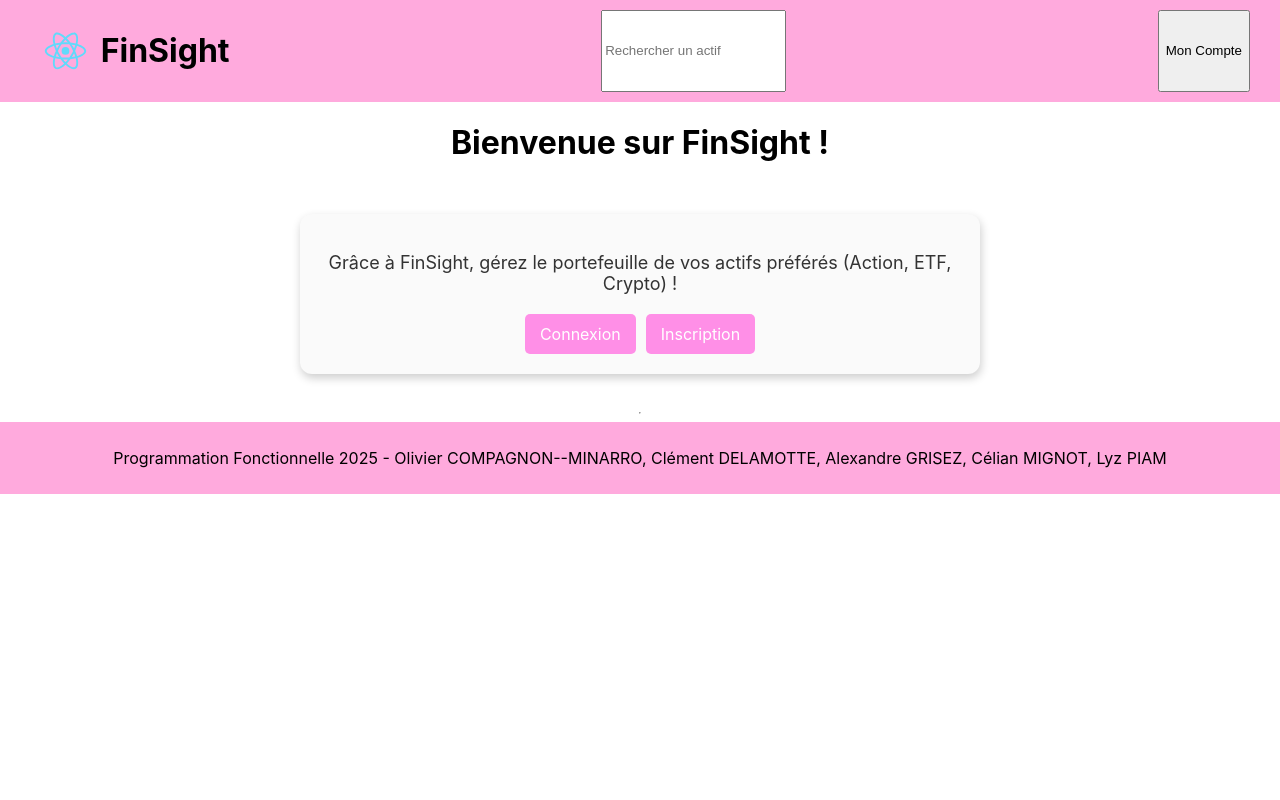
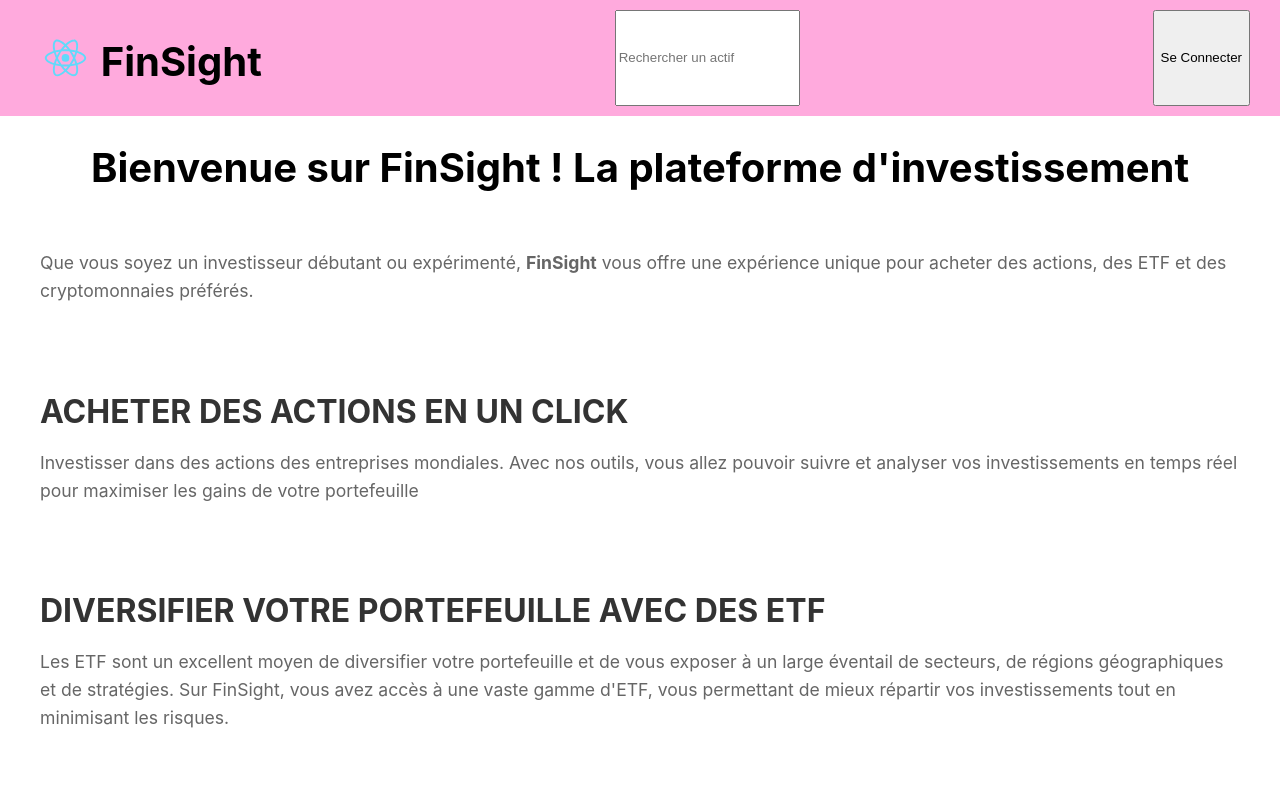
Before and after one commit to alexandregrisez/ProjetAKKA, a React (Create React App) app in the folder frontend/: page / in a window 1280 px wide. Shown: the top 800 px of the page. Built offline with nearby package versions, Linux system fonts and the light colour scheme.

Commit message:
AJout présentation de la page d'accueil avec mise en page

```diff
--- a/frontend/src/components/Header.js
+++ b/frontend/src/components/Header.js
@@ -2,9 +2,17 @@ import { useNavigate } from "react-router-dom";
 import SearchBar from "./SearchBar";
 import "../styles/Header.css";
 import logo from "../logo.svg";
+import { useEffect, useState } from "react";
 
 const Header = () => {
     const navigate = useNavigate();
+    const [isAuthenticated, setIsAuthenticated] = useState(false);
+
+    useEffect(() => {
+        const token = localStorage.getItem("token");
+        //Convertion en booléen
+        setIsAuthenticated(!!token);
+    }, []);
 
     return (
         <header className="header">
@@ -13,7 +21,9 @@ const Header = () => {
                 <h1>FinSight</h1>
             </div>
             <SearchBar />
-            <button>Mon Compte</button>
+            <button onClick={() => navigate(isAuthenticated ? "/signed-in" : "/signin")}>
+                {isAuthenticated ? "Mon Profil" : "Se Connecter"}
+            </button>
         </header>
     );
 };
--- a/frontend/src/pages/HomePage.js
+++ b/frontend/src/pages/HomePage.js
@@ -8,17 +8,27 @@ const HomePage = ()=> {
         <>
             <Header/>
             <main className="main">
-                <h1>Bienvenue sur FinSight !</h1>
-                <div className="auth-box">
-                    <p style={{ textAlign: "center" }}>Grâce à FinSight, gérez le portefeuille de vos actifs préférés (Action, ETF, Crypto) !</p>
-                    <div className="auth-links">
-                        <Link to="/signin" className="btn">Connexion</Link>
-                        <Link to="/signup" className="btn">Inscription</Link>
-                    </div>
-
+                <h1>Bienvenue sur FinSight ! La plateforme d'investissement</h1>
+                <div className="container">
+                    <p>Que vous soyez un investisseur débutant ou expérimenté, <strong>FinSight</strong> vous offre une expérience unique pour acheter des actions, des ETF et des cryptomonnaies préférés.</p>
                 </div>
-
-                <hr/>
+                <div className="container">
+                    <h2>Acheter des actions en un click</h2>
+                    <p>Investisser dans des actions des entreprises mondiales. Avec nos outils, vous allez pouvoir suivre et analyser vos investissements en temps réel pour maximiser les gains de votre portefeuille</p>
+                </div>
+                <div className="container">
+                    <h2>Diversifier votre portefeuille avec des ETF</h2>
+                    <p>Les ETF sont un excellent moyen de diversifier votre portefeuille et de vous exposer à un large éventail de secteurs, de régions géographiques et de stratégies. Sur FinSight, vous avez accès à une vaste gamme d'ETF, vous permettant de mieux répartir vos investissements tout en minimisant les risques.</p>
+                </div>
+                <div className="container">
+                    <h2>Investisser dans les cryptomonnaies</h2>
+                    <p>Les cryptomonnaies sont l'avenir de la finance, et FinSight vous permet d’acheter et vendre des cryptos populaires comme le Bitcoin, Ethereum et bien d'autres. Profitez des tendances émergentes et gérez facilement vos actifs avec un contrôle total.</p>
+                </div>
+                <div className="container">
+                    <h2>Commencez à investir dès aujourd'hui</h2>
+                    <p>Inscrivez-vous maintenant et commencez à batir votre avenir financier avec FinSight. Acheter des actions, des ETF et des cryptomonnaies au meilleur prix. N'attendez plus, rejoigner nos milliers d'utilisateurs !</p>
+                </div>
+                <Link to="/signup" className="btn">Inscription</Link>
             </main>
             <Footer/>
         </>
--- a/frontend/src/styles/HomePage.css
+++ b/frontend/src/styles/HomePage.css
@@ -1,36 +1,45 @@
-.auth-links {
-    margin-top: 20px;
-    display: flex;
-    justify-content: center;
-    gap: 10px;
+main{
+    padding-bottom: 20px;
+}
+.container {
+    max-width: 1200px;
+    margin: 0 auto;
+    padding: 20px;
 }
 
-.auth-box {
-    background: rgb(250, 250, 250);
-    padding: 20px;
-    border-radius: 12px;
-    box-shadow: 1px 4px 10px rgba(0, 0, 0, 0.2);
+h1 {
+    font-size: 2.5rem;
     text-align: center;
-    max-width: 50%;
-    margin: 30px auto;
+    margin-bottom: 20px;
 }
 
-.auth-box p {
-    font-size: 18px;
+h2 {
+    font-size: 2rem;
     color: #333;
-    margin-bottom: 15px;
+    margin-bottom: 10px;
+    text-transform: uppercase;
 }
 
-.auth-links .btn {
+p {
+    font-size: 1.1rem;
+    line-height: 1.6;
+    color: #666;
+    margin-bottom: 20px;
+}
+
+.btn {
+    display: inline-block;
     text-align: center;
     text-decoration: none;
     background-color: hsl(313, 100%, 78%);
     color: white;
     padding: 10px 15px;
-    border-radius: 5px;
+    border-radius: 50px;
+    width: 10%;
     transition: 0.3s;
+    margin: 0 auto;
 }
 
-.auth-links .btn:hover {
-    background-color: #ff52ff;
+.btn:hover {
+    background-color: hsl(313, 100%, 65%);
 }
```
Also changed, not shown: 1 other file (tests, documents, lock files or other folders).
